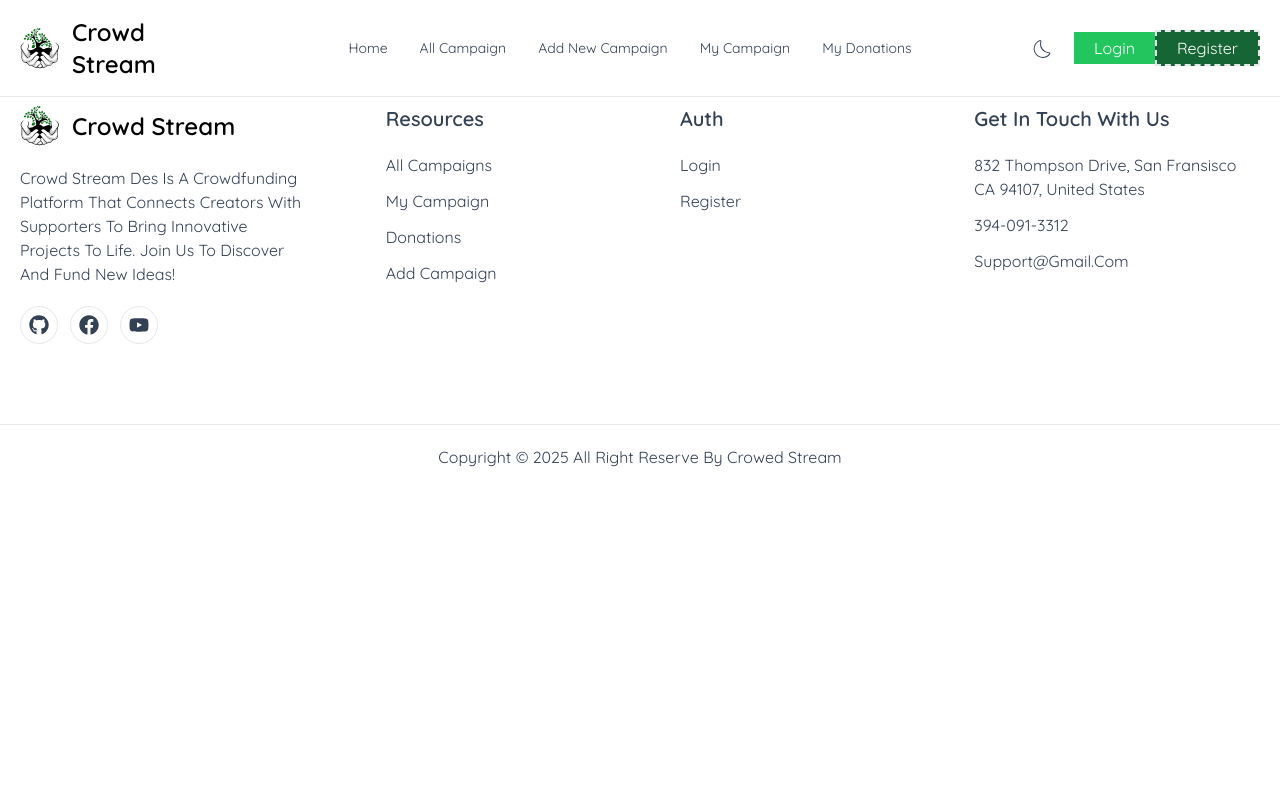
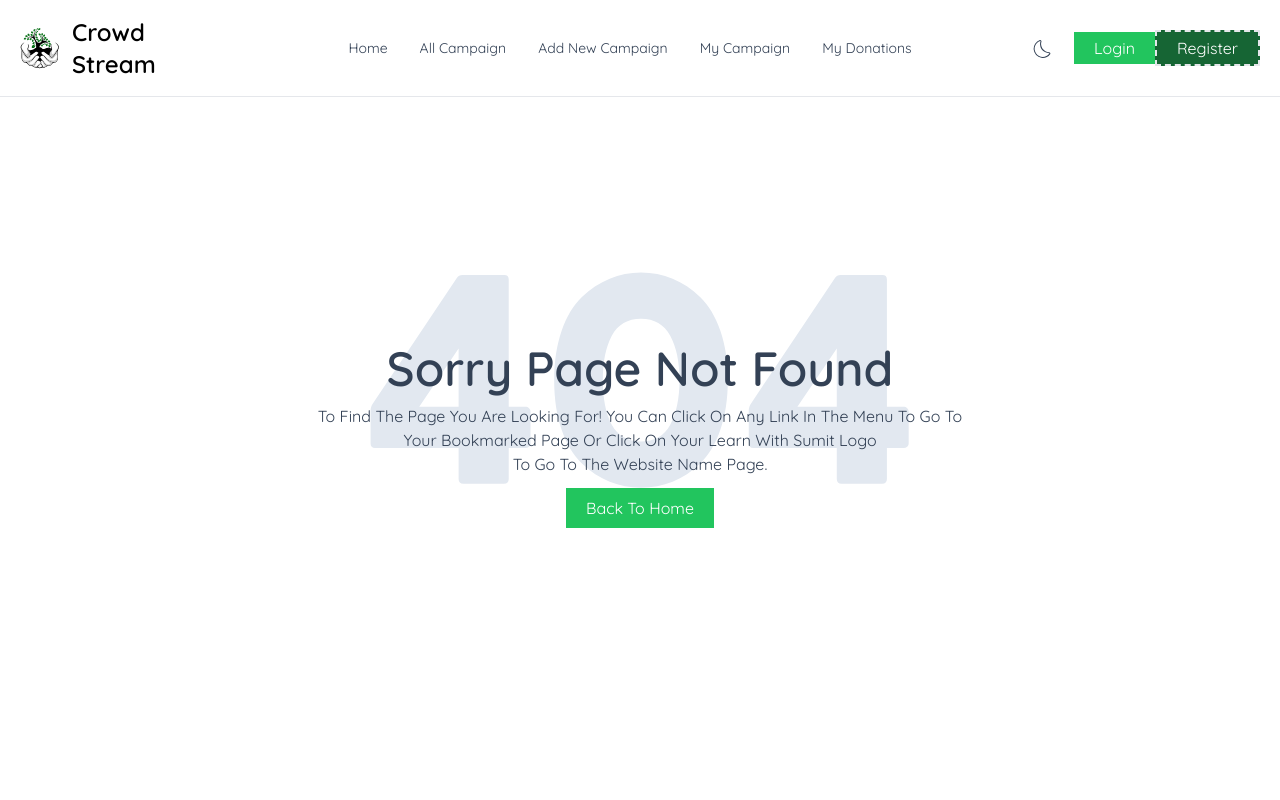
Before and after one commit to whoishasan/A10-ClientSide, a React (Vite) app: page /creativeprojects in a window 1280 px wide. Shown: the top 800 px of the page. Built offline with nearby package versions, Linux system fonts and the light colour scheme; no server answers.

Commit message:
notfound page

```diff
--- a/src/pages/Notfound/Notfound.jsx
+++ b/src/pages/Notfound/Notfound.jsx
@@ -1,10 +1,41 @@
-import React from "react";
+import Button from "@/components/ui/Button";
+import { Helmet } from "react-helmet-async";
+import { Link } from "react-router-dom";
 
 const Notfound = () => {
   return (
-    <div>
-      <h1>NotFound</h1>
-    </div>
+    <>
+      <Helmet>
+        <title>Page NotFound | Crowd Stream</title>
+      </Helmet>
+      <section className="flex justify-center">
+        <div className="w-primary px-5 py-40 h-screen flex items-center justify-center flex-col">
+          <div className="px-10 w-full sm:w-9/12 lg:w-6/12 2xl:w-[500px]">
+            <svg
+              xmlns="http://www.w3.org/2000/svg"
+              viewBox="0 0 362 145"
+              className="fill-slate-200 dark:fill-slate-800"
+            >
+              <path d="M62.6 142c-2.133 0-3.2-1.067-3.2-3.2V118h-56c-2 0-3-1-3-3V92.8c0-1.333.4-2.733 1.2-4.2L58.2 4c.8-1.333 2.067-2 3.8-2h28c2 0 3 1 3 3v85.4h11.2c.933 0 1.733.333 2.4 1 .667.533 1 1.267 1 2.2v21.2c0 .933-.333 1.733-1 2.4-.667.533-1.467.8-2.4.8H93v20.8c0 2.133-1.067 3.2-3.2 3.2H62.6zM33 90.4h26.4V51.2L33 90.4zM181.67 144.6c-7.333 0-14.333-1.333-21-4-6.666-2.667-12.866-6.733-18.6-12.2-5.733-5.467-10.266-13-13.6-22.6-3.333-9.6-5-20.667-5-33.2 0-12.533 1.667-23.6 5-33.2 3.334-9.6 7.867-17.133 13.6-22.6 5.734-5.467 11.934-9.533 18.6-12.2 6.667-2.8 13.667-4.2 21-4.2 7.467 0 14.534 1.4 21.2 4.2 6.667 2.667 12.8 6.733 18.4 12.2 5.734 5.467 10.267 13 13.6 22.6 3.334 9.6 5 20.667 5 33.2 0 12.533-1.666 23.6-5 33.2-3.333 9.6-7.866 17.133-13.6 22.6-5.6 5.467-11.733 9.533-18.4 12.2-6.666 2.667-13.733 4-21.2 4zm0-31c9.067 0 15.6-3.733 19.6-11.2 4.134-7.6 6.2-17.533 6.2-29.8s-2.066-22.2-6.2-29.8c-4.133-7.6-10.666-11.4-19.6-11.4-8.933 0-15.466 3.8-19.6 11.4-4 7.6-6 17.533-6 29.8s2 22.2 6 29.8c4.134 7.467 10.667 11.2 19.6 11.2zM316.116 142c-2.134 0-3.2-1.067-3.2-3.2V118h-56c-2 0-3-1-3-3V92.8c0-1.333.4-2.733 1.2-4.2l56.6-84.6c.8-1.333 2.066-2 3.8-2h28c2 0 3 1 3 3v85.4h11.2c.933 0 1.733.333 2.4 1 .666.533 1 1.267 1 2.2v21.2c0 .933-.334 1.733-1 2.4-.667.533-1.467.8-2.4.8h-11.2v20.8c0 2.133-1.067 3.2-3.2 3.2h-27.2zm-29.6-51.6h26.4V51.2l-26.4 39.2z"></path>
+            </svg>
+          </div>
+          <div className="-mt-36 text-center space-y-3 flex flex-col items-center">
+            <h2 className="text-5xl font-semibold dark:text-white">
+              Sorry Page Not Found
+            </h2>
+            <p>
+              To find the page you are looking for! You can click on any link in
+              the menu to go to
+              <br /> your bookmarked page or click on your Learn with Sumit logo
+              <br /> to go to the website name page.
+            </p>
+            <Link to={"/"}>
+              <Button>Back To Home</Button>
+            </Link>
+          </div>
+        </div>
+      </section>
+    </>
   );
 };
 
```
